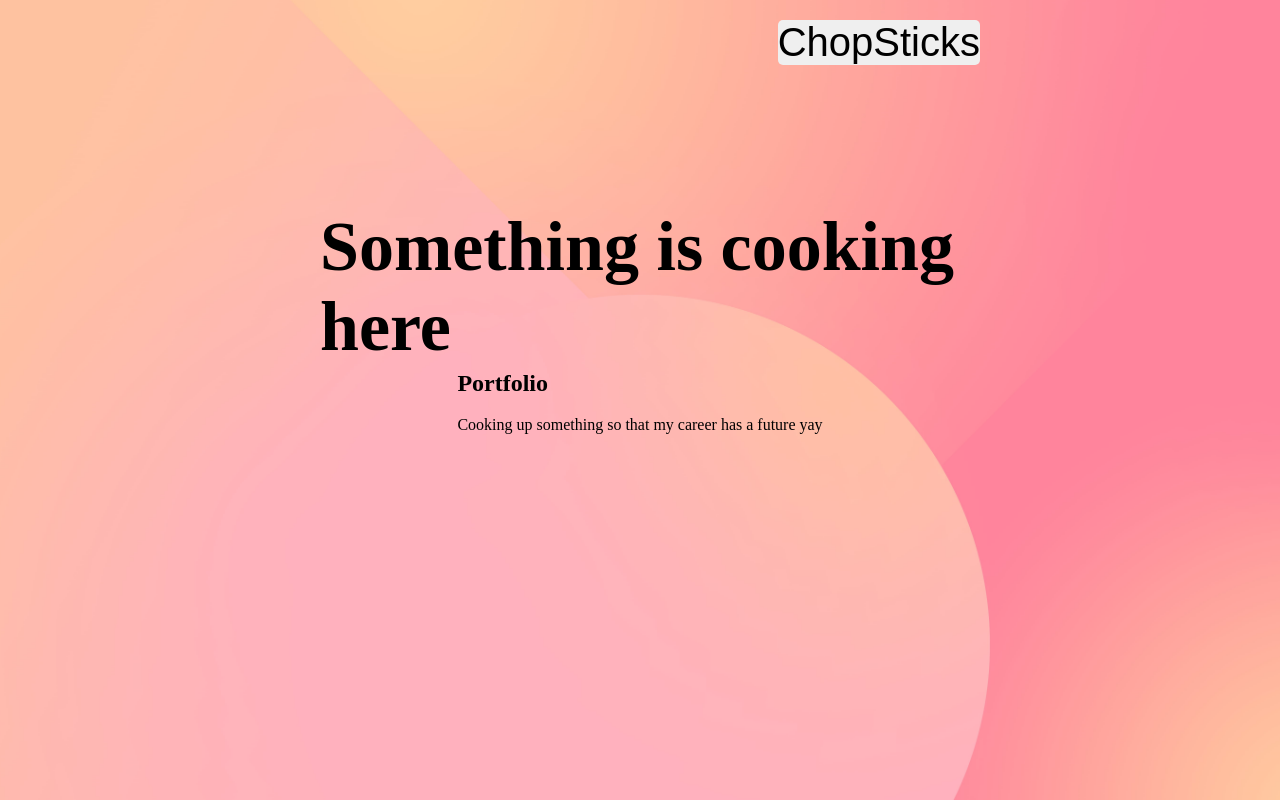
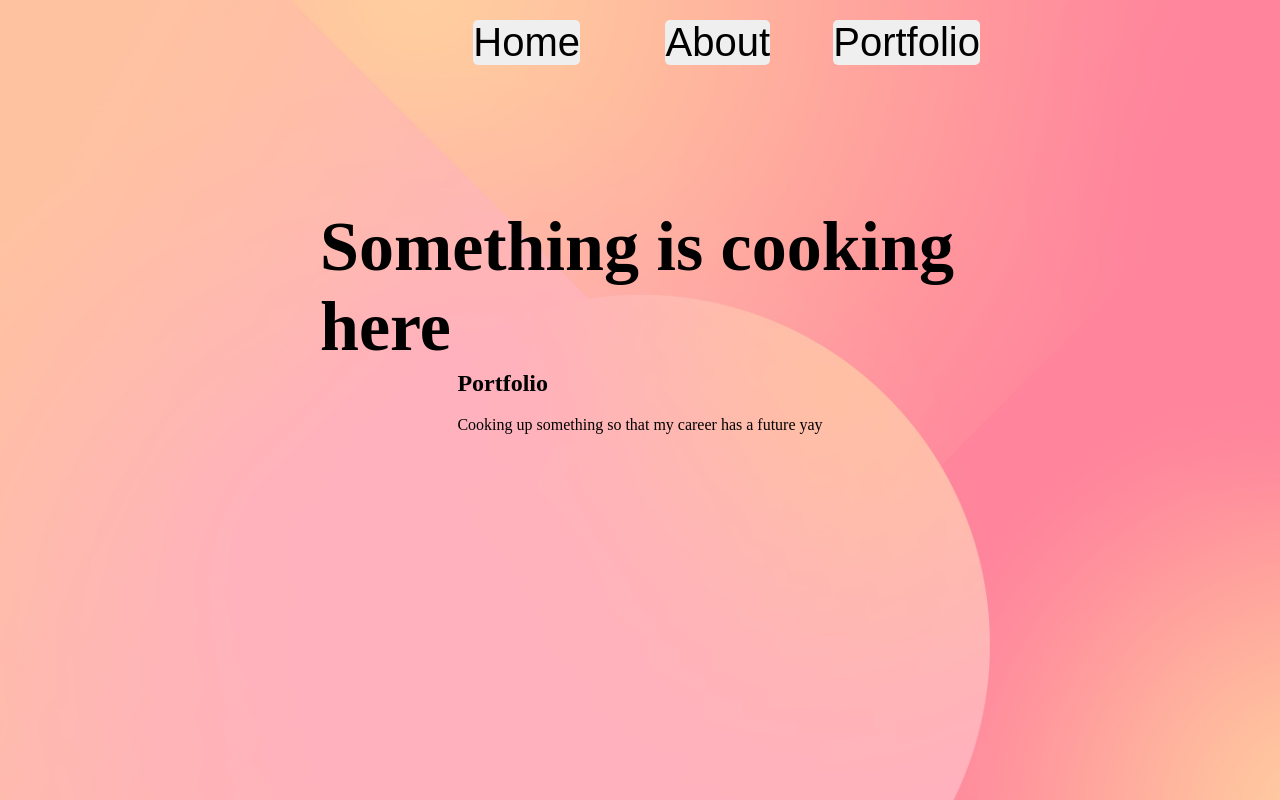
Before and after one commit to weacool/my-blog, a React (Vite) app: page / in a window 1280 px wide. Built offline with nearby package versions, Linux system fonts and the light colour scheme.

Commit message:
Page Navigation
Added Home, about and Portfolio buttons that are functional and are shared between all pages

```diff
--- /dev/null
+++ b/src/About.tsx
@@ -0,0 +1,10 @@
+const About = () => {
+    return (
+    <div>
+    About
+    </div>
+    );
+
+};
+
+export default About;
--- a/src/App.css
+++ b/src/App.css
@@ -5,7 +5,31 @@
   transition: filter 300ms;
 }
 
+.buttoncss3 {
+  position: absolute;
+  top: 20px;
+  right:700px;
+  padding: 0px;
+  font-size: 40px;
+  color: #000000;
+  border: none;
+  border-radius: 5px;
+  cursor: pointer;
+}
+
 .buttoncss1 {
+  position: absolute;
+  top: 20px;
+  right: 510px;
+  padding: 0px;
+  font-size: 40px;
+  color: #000000;
+  border: none;
+  border-radius: 5px;
+  cursor: pointer;
+}
+
+.buttoncss2 {
   position: absolute;
   top: 20px;
   right: 300px;
--- a/src/App.tsx
+++ b/src/App.tsx
@@ -1,7 +1,11 @@
 import './App.css'
-import { BrowserRouter, Routes, Route  } from 'react-router-dom';
-import ChopSticks from './ChopSticks.tsx';
+import { BrowserRouter, Routes, Route } from 'react-router-dom';
+import About from './About.tsx';
 import HomePage from './HomePage.tsx';
+import Portfolio from './Portfolio.tsx';
+import Dashboard from './Dashboard.tsx';
+
+
 
 function App() {
 
@@ -10,11 +14,11 @@ function App() {
     <div>
 
     <BrowserRouter>
+      <Dashboard />
       <Routes>
-        <Route path="/" >
           <Route index element={<HomePage />} />
-          <Route path="ChopSticks" element={<ChopSticks />} />
-        </Route>
+          <Route path="About" element={<About />} />
+          <Route path="Portfolio" element={<Portfolio />} />
       </Routes>
     </BrowserRouter>
 
--- a/src/ChopSticks.tsx
+++ /dev/null
@@ -1,11 +0,0 @@
-
-const ChopSticks = () => {
-    return (
-    <div>
-    hi
-    </div>
-    );
-
-};
-
-export default ChopSticks;
--- /dev/null
+++ b/src/Dashboard.tsx
@@ -0,0 +1,66 @@
+import { Outlet, Link } from "react-router-dom";
+
+function MyButtonAbout()  {
+
+  return (
+      <Link to="/About">
+      <button
+      className = "buttoncss1"
+      >
+          About
+      </button>
+      </Link>
+  )
+}
+
+function MyButtonHome()  {
+
+  return (
+      <Link to="/">
+      <button
+      className = "buttoncss3"
+      >
+          Home
+      </button>
+      </Link>
+  )
+}
+
+function MyButtonPortfolio()  {
+
+  return (
+      <Link to="/Portfolio">
+      <button
+      className = "buttoncss2"
+      >
+          Portfolio
+      </button>
+      </Link>
+  )
+}
+
+const Dashboard = () => {
+  return (
+    <>
+      <nav>
+
+            <Link to="/">
+              <MyButtonHome />
+            </Link>
+
+            <Link to="/about">
+              <MyButtonAbout />
+            </Link>
+
+            <Link to="/Portfolio">
+              <MyButtonPortfolio />
+            </Link>
+
+      </nav>
+
+      <Outlet />
+    </>
+  )
+};
+
+export default Dashboard;
--- a/src/HomePage.tsx
+++ b/src/HomePage.tsx
@@ -1,26 +1,9 @@
-import {Link } from 'react-router-dom';
-
-
 const HomePage = () => {
-
-    function MyButton()  {
-
-        return (
-            <Link to="/ChopSticks">
-            <button
-            className = "buttoncss1"
-            >
-                ChopSticks
-            </button>
-            </Link>
-        )
-    }
 
 
     return (
         <div>
 
-        <MyButton />
         <h1 className = "title">
           Something is cooking here
         </h1>
--- /dev/null
+++ b/src/Portfolio.tsx
@@ -0,0 +1,10 @@
+const Portfolio = () => {
+    return (
+    <div>
+    Portfolio
+    </div>
+    );
+
+};
+
+export default Portfolio;
```
Also changed, not shown: src/Layout.tsx (deleted, +0 -25 lines).
